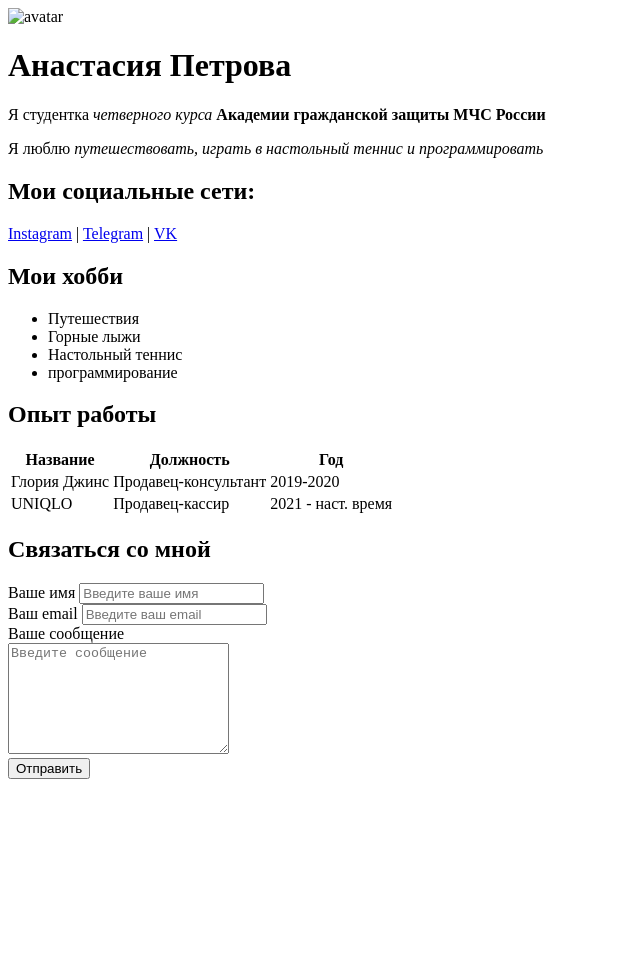
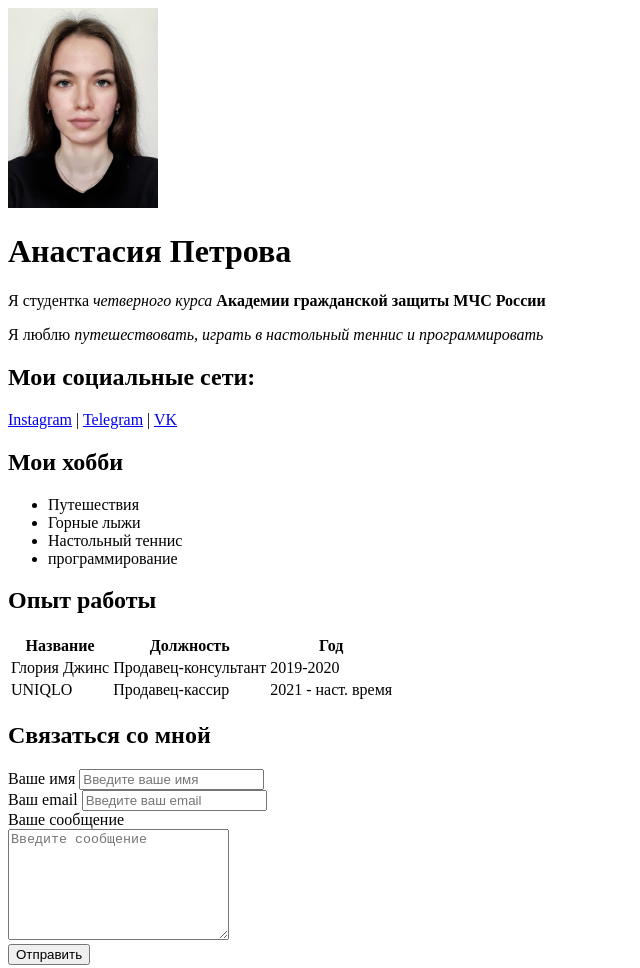
Before and after one commit to anastaaaasss/resume, a plain HTML site: page index.html in a window 1280 px wide. Shown: the whole page, without its empty margins (0-640 px from the left). Before the commit the page ends 800 px from the top, so only its background shows below. Drawn offline with Linux system fonts and the light colour scheme.

Commit message:
Update index.html

```diff
--- a/index.html
+++ b/index.html
@@ -9,7 +9,7 @@
     <title>Anastasiya CV</title>
 </head>
 <body>
-    <img src="imgs/avatar.jpg" alt="avatar" width="150">
+    <img src="avatar.jpg" alt="avatar" width="150">
 
     <h1>Анастасия Петрова</h1>
 
```
